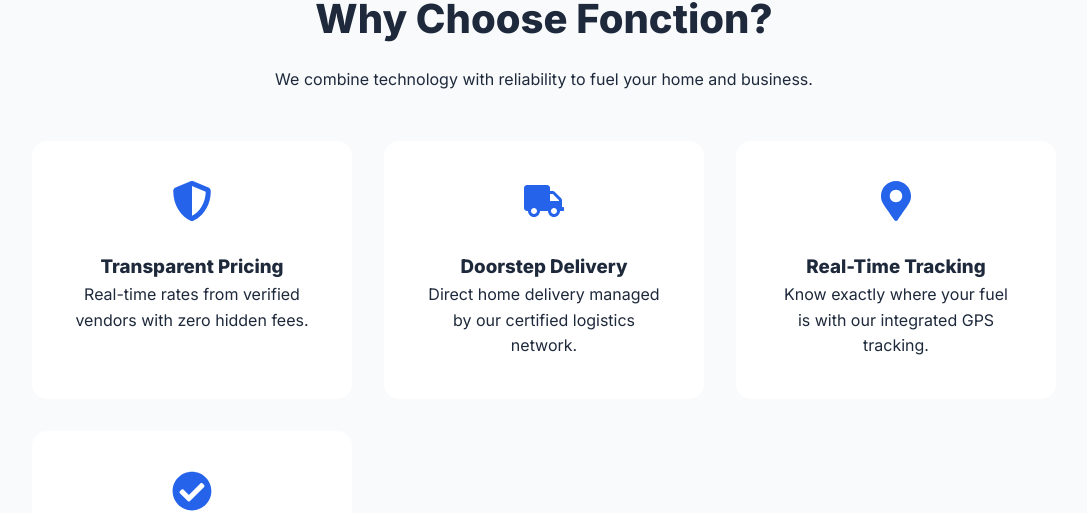
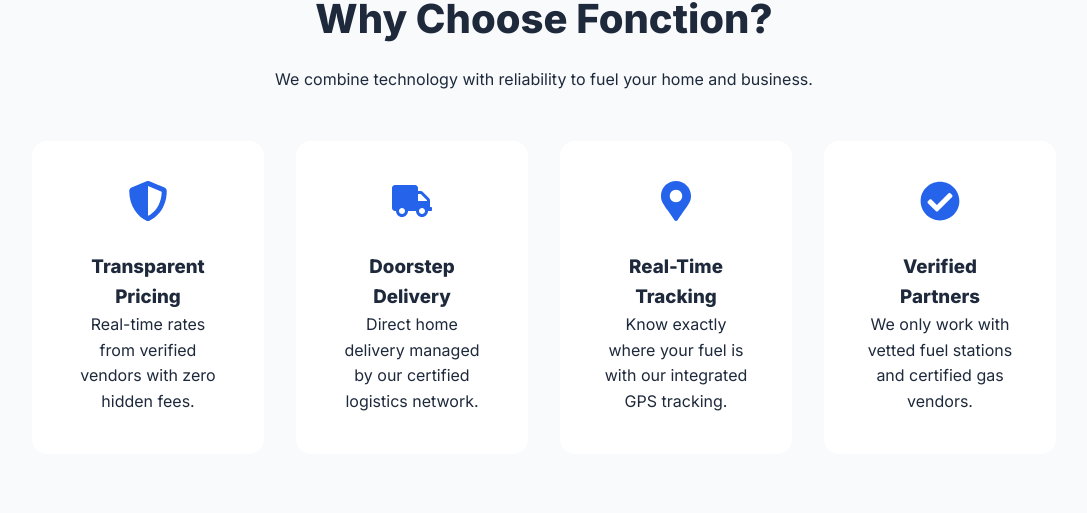
Before and after one commit to Akayleo/fonction, a React (Vite) app: page / in a window 1280 px wide. Shown: the part 630-1143 px from the top of the page, without its empty margins (96-1183 px from the left). Built offline with nearby package versions, Linux system fonts and the light colour scheme.

Commit message:
Update styles.css

```diff
--- a/src/styles.css
+++ b/src/styles.css
@@ -118,7 +118,7 @@
 
 .feature-grid {
   display: grid;
-  grid-template-columns: repeat(auto-fit, minmax(250px, 1fr));
+  grid-template-columns: repeat(auto-fit, minmax(200px, 1fr));
   gap: 2rem;
   margin-top: 3rem;
 }
```
